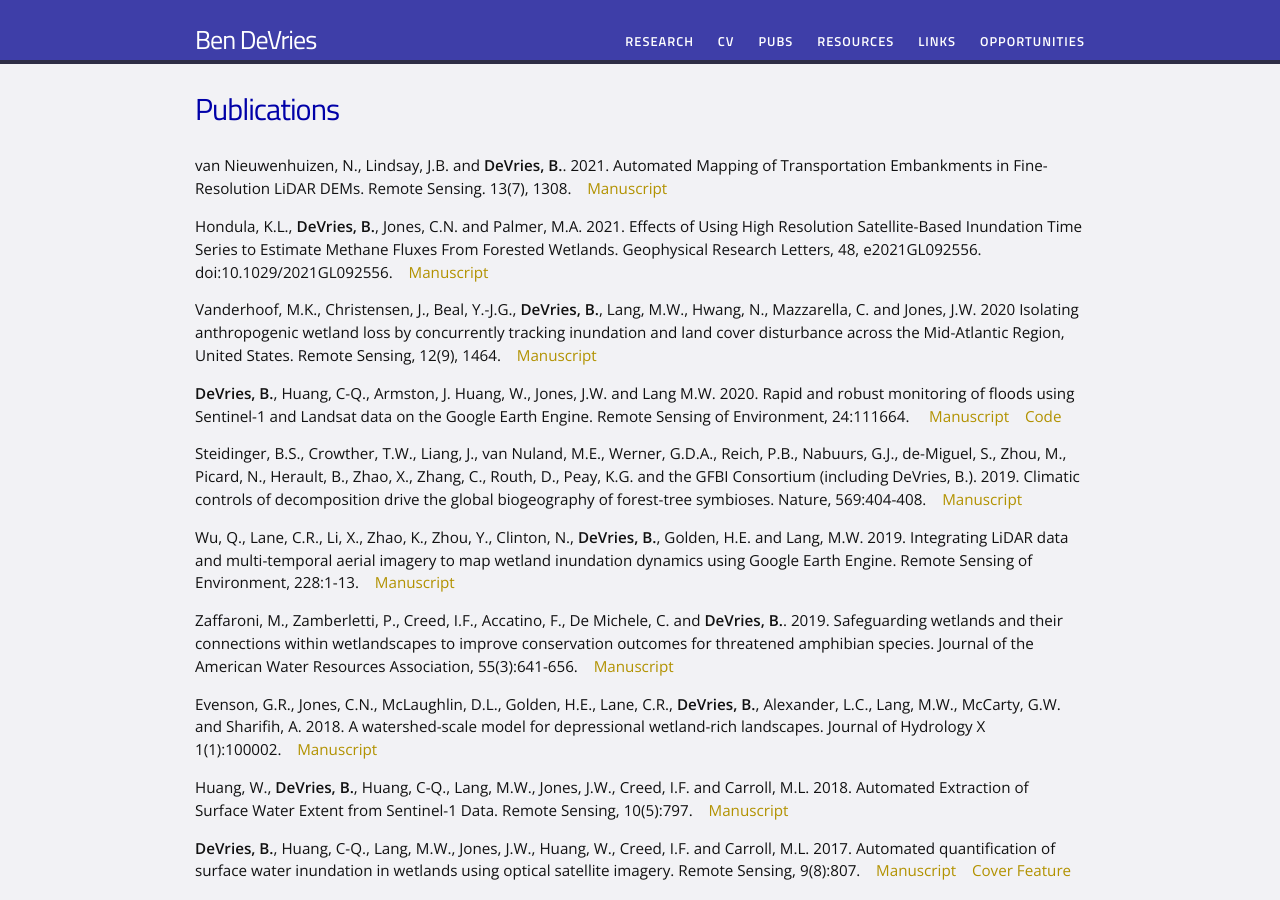
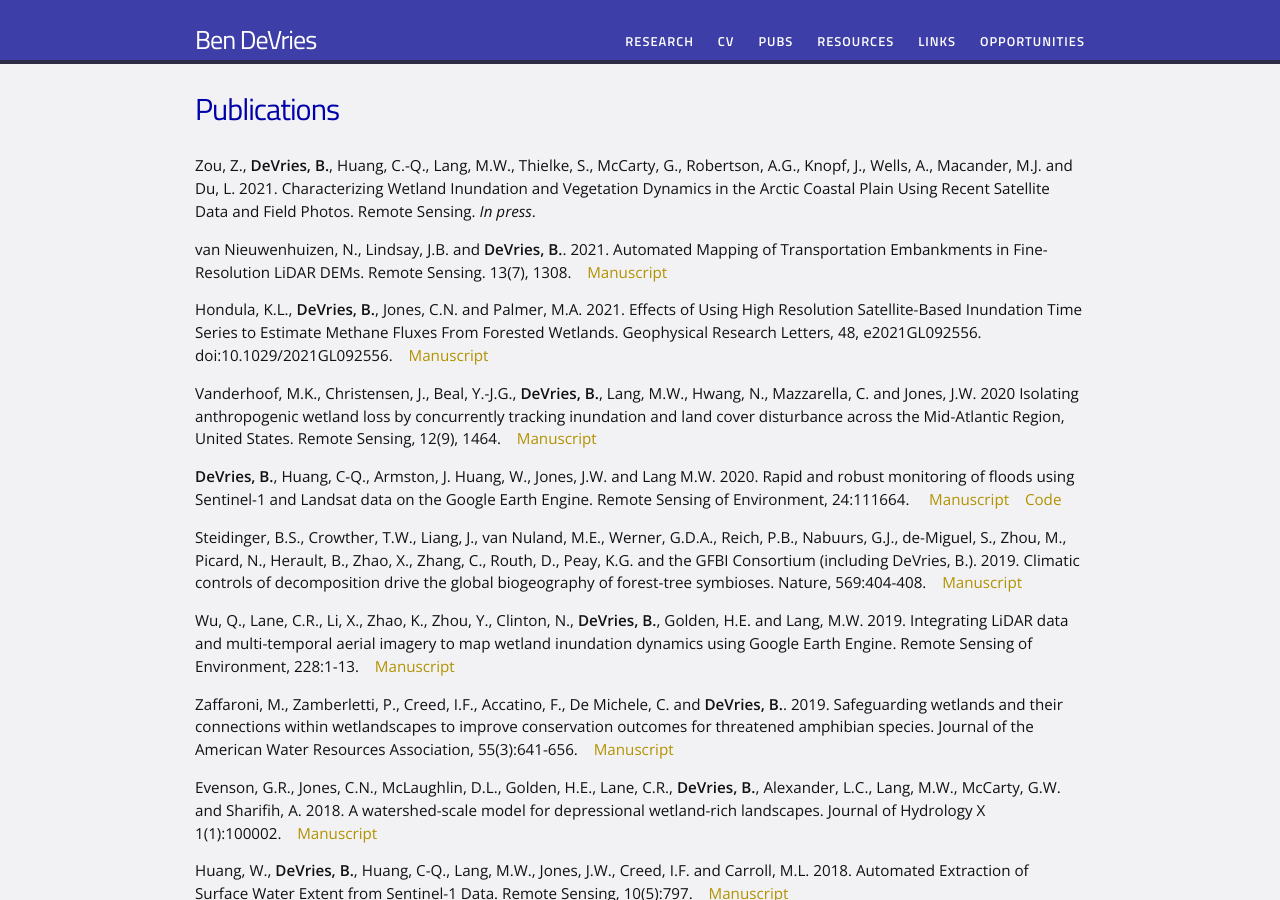
Before and after one commit to bendv/bendv.github.io, a Jekyll site: the page built from publications.md, in a window 1280 px wide and 900 px high. Built offline with Jekyll 4.4.1, drawn with Linux system fonts in a browser that asks for light colours.

Commit message:
update pubs

```diff
--- a/publications.md
+++ b/publications.md
@@ -3,6 +3,8 @@ layout: page
 title: Publications
 permalink: /publications/
 ---
+
+Zou, Z., **DeVries, B.**, Huang, C.-Q., Lang, M.W., Thielke, S., McCarty, G., Robertson, A.G., Knopf, J., Wells, A., Macander, M.J. and Du, L. 2021. Characterizing Wetland Inundation and Vegetation Dynamics in the Arctic Coastal Plain Using Recent Satellite Data and Field Photos. Remote Sensing. *In press*.
 
 van Nieuwenhuizen, N., Lindsay, J.B. and **DeVries, B.**. 2021. Automated Mapping of Transportation Embankments in Fine-Resolution LiDAR DEMs. Remote Sensing. 13(7), 1308.&nbsp;&nbsp;&nbsp;&nbsp;<a href="https://doi.org/10.3390/rs130713">Manuscript</a>
 
```
